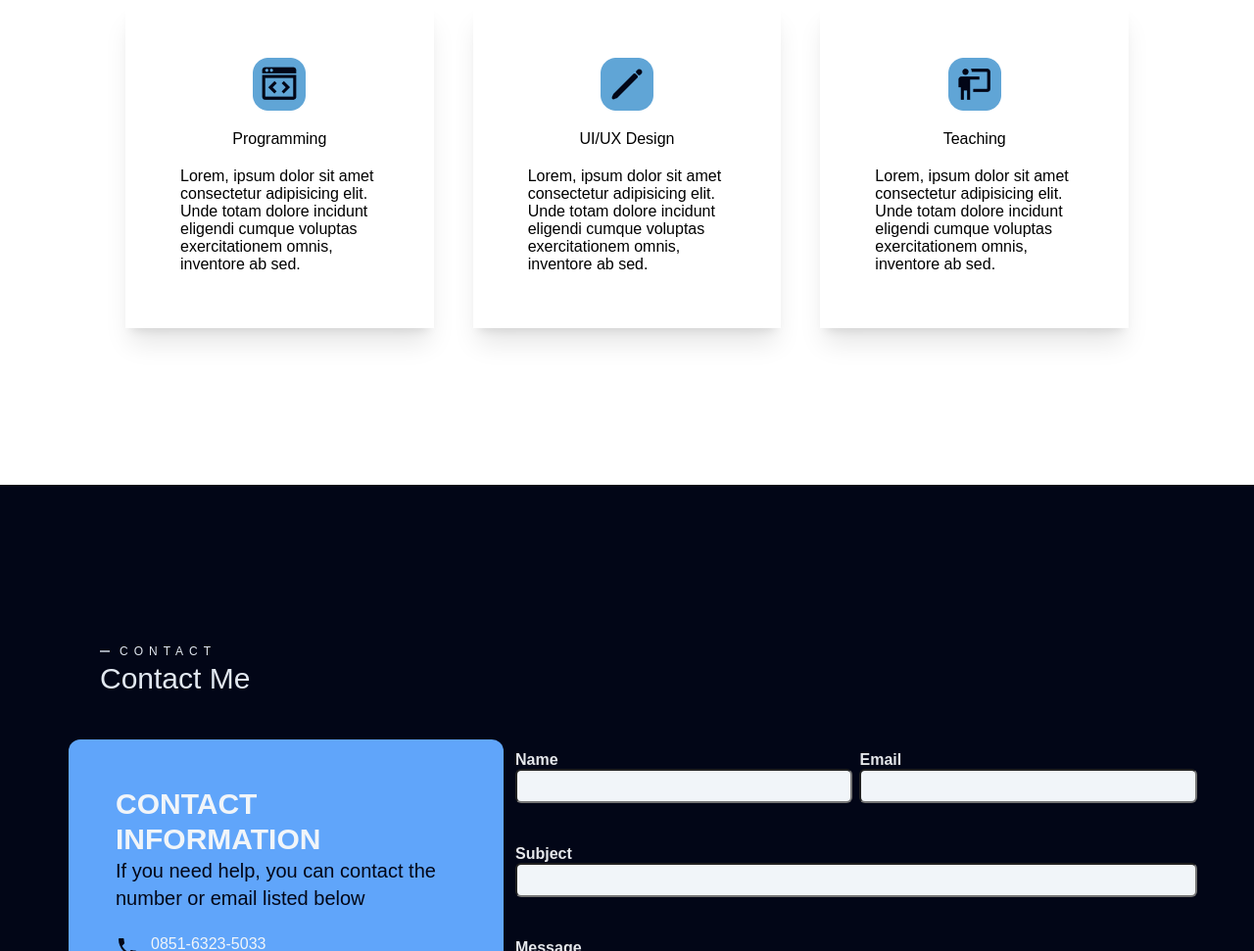
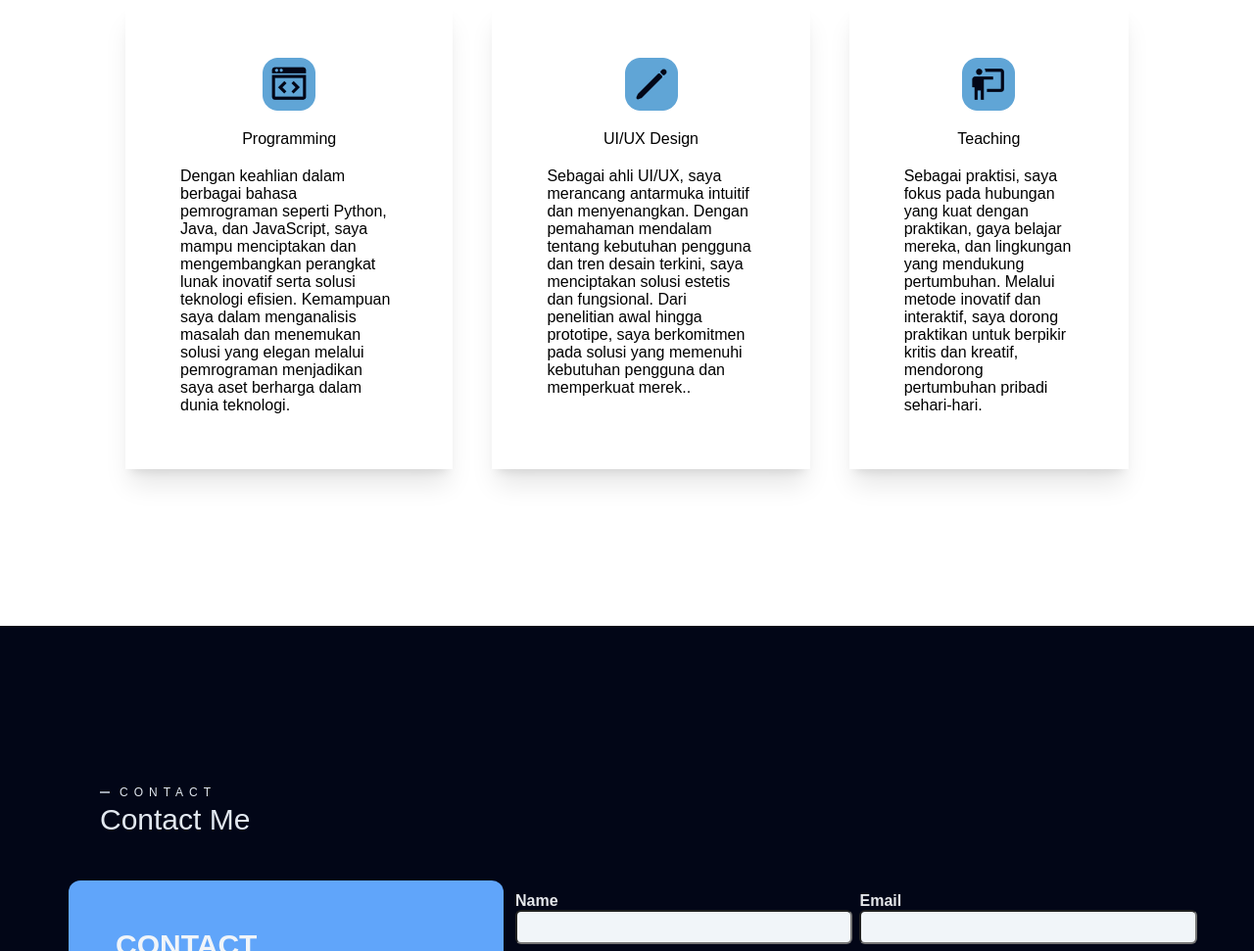
Before and after one commit to Novandra7/Website-Portofolio, a plain HTML site: page index.html in a window 1280 px wide. Shown: the part 993-1964 px from the top of the page at 98% size. Drawn offline with Linux system fonts and the light colour scheme.

Commit message:
Update index.html

```diff
--- a/index.html
+++ b/index.html
@@ -67,20 +67,26 @@
                     <div class="card">
                         <img src="img/Group 1.png" alt="">
                         <p>Programming</p>
-                        <p>Lorem, ipsum dolor sit amet consectetur adipisicing elit. Unde totam dolore incidunt eligendi
-                            cumque voluptas exercitationem omnis, inventore ab sed.</p>
+                        <p class="narasi">Dengan keahlian dalam berbagai bahasa pemrograman seperti Python, Java, dan JavaScript, saya
+                            mampu menciptakan dan mengembangkan perangkat lunak inovatif serta solusi teknologi efisien.
+                            Kemampuan saya dalam menganalisis masalah dan menemukan solusi yang elegan melalui
+                            pemrograman menjadikan saya aset berharga dalam dunia teknologi.</p>
                     </div>
                     <div class="card">
                         <img src="img/Group 2.png" alt="">
                         <p>UI/UX Design</p>
-                        <p>Lorem, ipsum dolor sit amet consectetur adipisicing elit. Unde totam dolore incidunt eligendi
-                            cumque voluptas exercitationem omnis, inventore ab sed.</p>
+                        <p class="narasi">Sebagai ahli UI/UX, saya merancang antarmuka intuitif dan menyenangkan. Dengan pemahaman
+                            mendalam tentang kebutuhan pengguna dan tren desain terkini, saya menciptakan solusi estetis
+                            dan fungsional. Dari penelitian awal hingga prototipe, saya berkomitmen pada solusi yang
+                            memenuhi kebutuhan pengguna dan memperkuat merek..</p>
                     </div>
                     <div class="card">
                         <img src="img/Group 3.png" alt="">
                         <p>Teaching</p>
-                        <p>Lorem, ipsum dolor sit amet consectetur adipisicing elit. Unde totam dolore incidunt eligendi
-                            cumque voluptas exercitationem omnis, inventore ab sed.</p>
+                        <p class="narasi">Sebagai praktisi, saya fokus pada hubungan yang kuat dengan praktikan, gaya belajar mereka,
+                            dan lingkungan yang mendukung pertumbuhan. Melalui metode inovatif dan interaktif, saya
+                            dorong praktikan untuk berpikir kritis dan kreatif, mendorong pertumbuhan pribadi
+                            sehari-hari.</p>
                     </div>
                 </div>
             </div>
```
